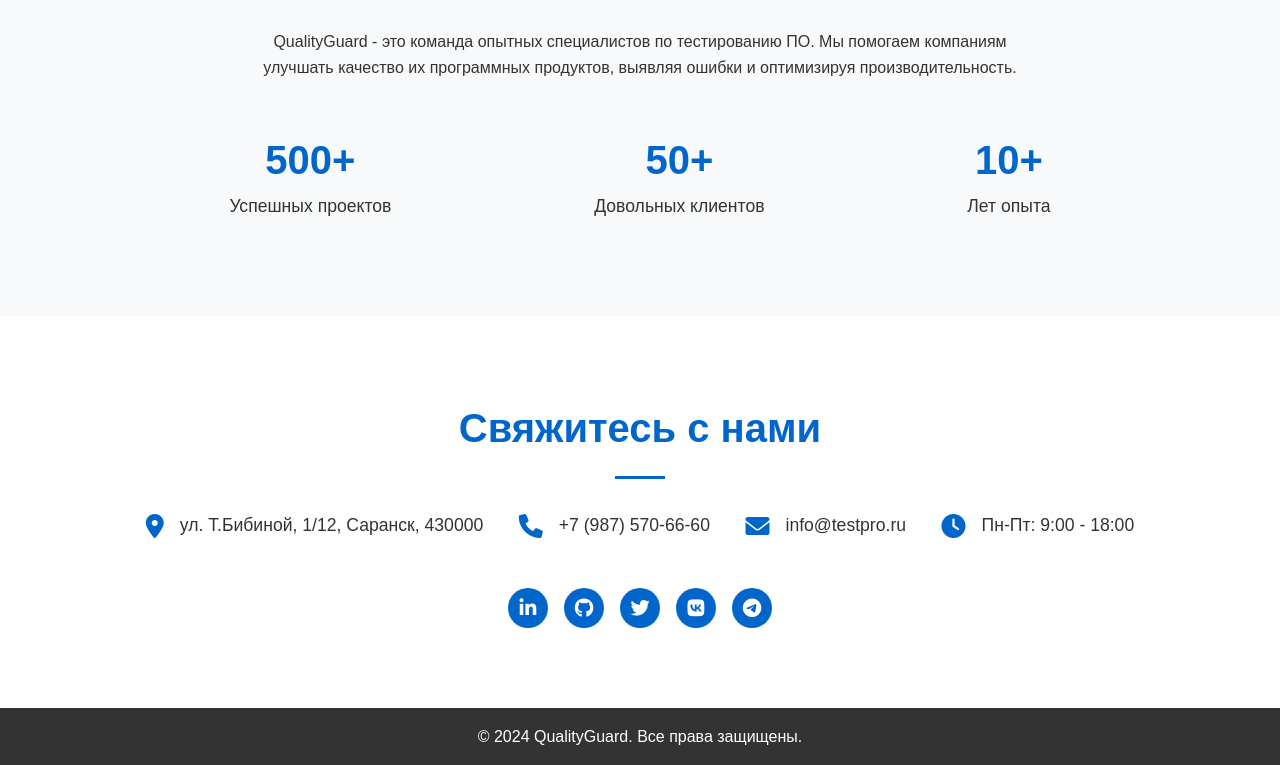
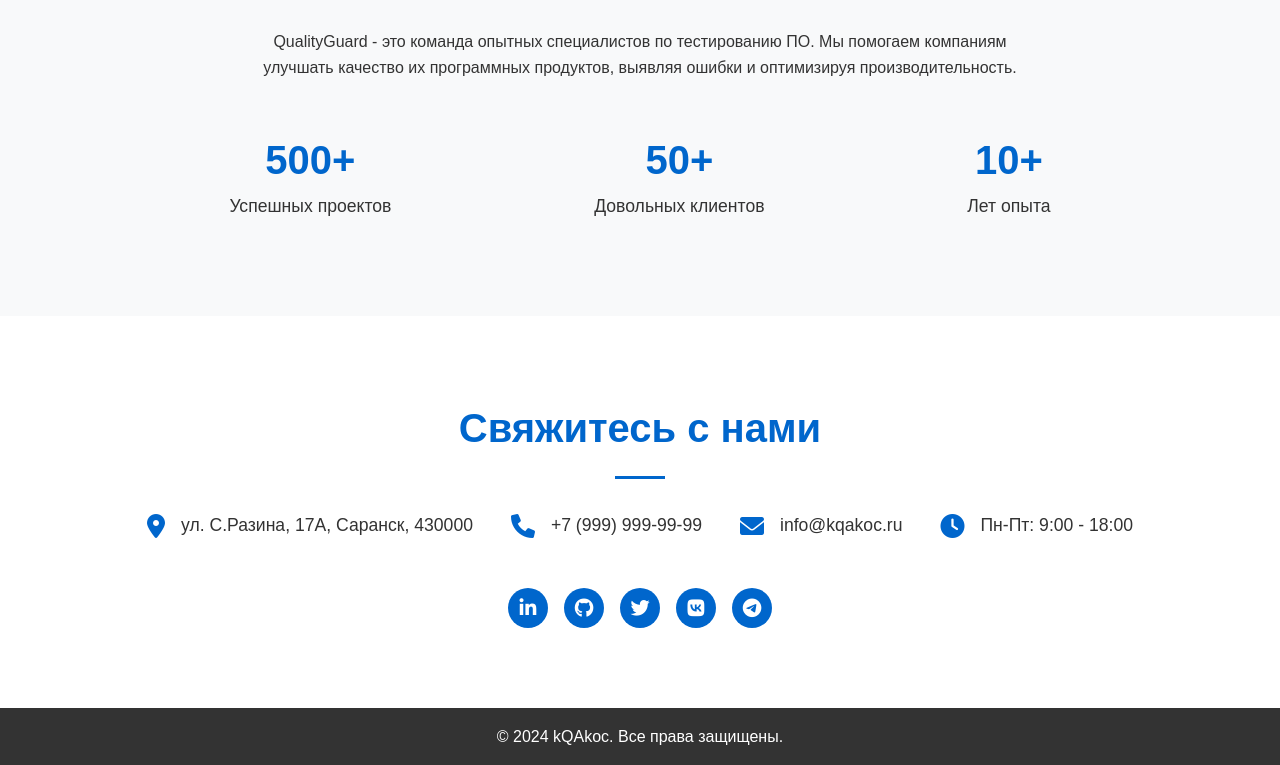
Before and after one commit to d-timoshin/qualityguard, a plain HTML site: page index.html in a window 1280 px wide. Shown: the part 1804-2569 px from the top of the page. Drawn offline with Linux system fonts and the light colour scheme.

Commit message:
Update index.html

```diff
--- a/index.html
+++ b/index.html
@@ -3,7 +3,7 @@
   <head>
     <meta charset="UTF-8" />
     <meta name="viewport" content="width=device-width, initial-scale=1.0" />
-    <title>QualityGuard - Профессиональное тестирование ПО</title>
+    <title>kQAkoc - Профессиональное тестирование ПО</title>
     <link rel="stylesheet" href="styles.css" />
     <link
       rel="stylesheet"
@@ -16,7 +16,7 @@
   <body>
     <header>
       <nav>
-        <div class="logo">QualityGuard</div>
+        <div class="logo">kQAkoc</div>
         <ul>
           <li><a href="#home">Главная</a></li>
           <li><a href="#services">Услуги</a></li>
@@ -90,15 +90,15 @@
         <div class="contact-info">
           <div class="contact-item">
             <i class="fas fa-map-marker-alt"></i>
-            <p>ул. Т.Бибиной, 1/12, Саранск, 430000</p>
+            <p>ул. С.Разина, 17А, Саранск, 430000</p>
           </div>
           <div class="contact-item">
             <i class="fas fa-phone"></i>
-            <p>+7 (987) 570-66-60</p>
+            <p>+7 (999) 999-99-99</p>
           </div>
           <div class="contact-item">
             <i class="fas fa-envelope"></i>
-            <p>info@testpro.ru</p>
+            <p>info@kqakoc.ru</p>
           </div>
           <div class="contact-item">
             <i class="fas fa-clock"></i>
@@ -126,7 +126,7 @@
     </main>
 
     <footer>
-      <p>&copy; 2024 QualityGuard. Все права защищены.</p>
+      <p>&copy; 2024 kQAkoc. Все права защищены.</p>
     </footer>
   </body>
 </html>
```
